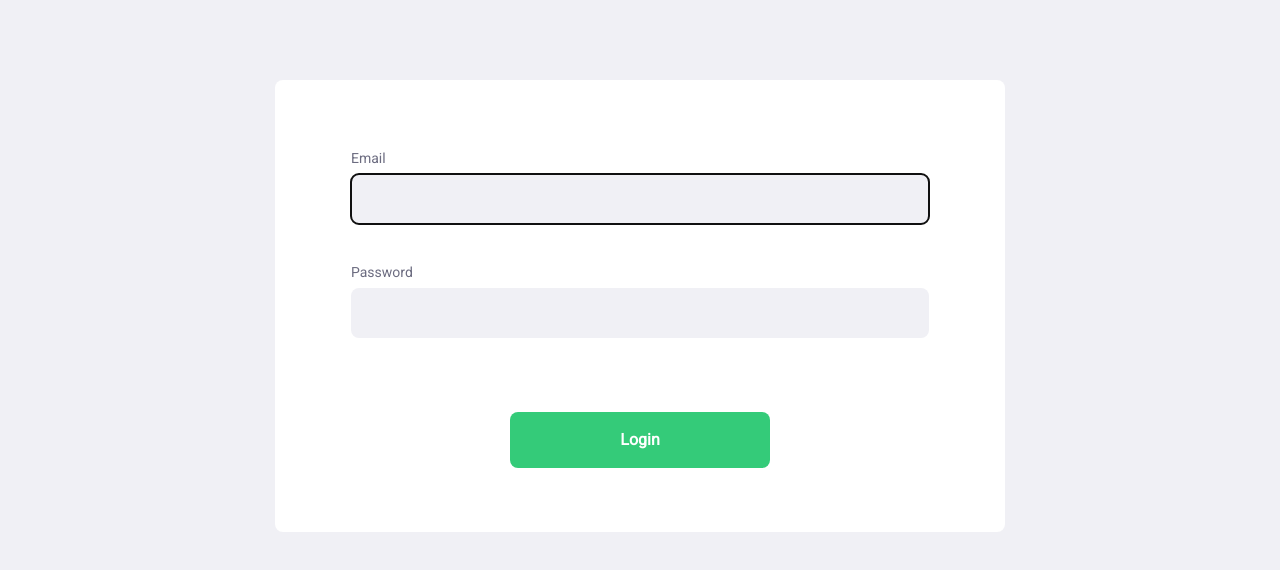
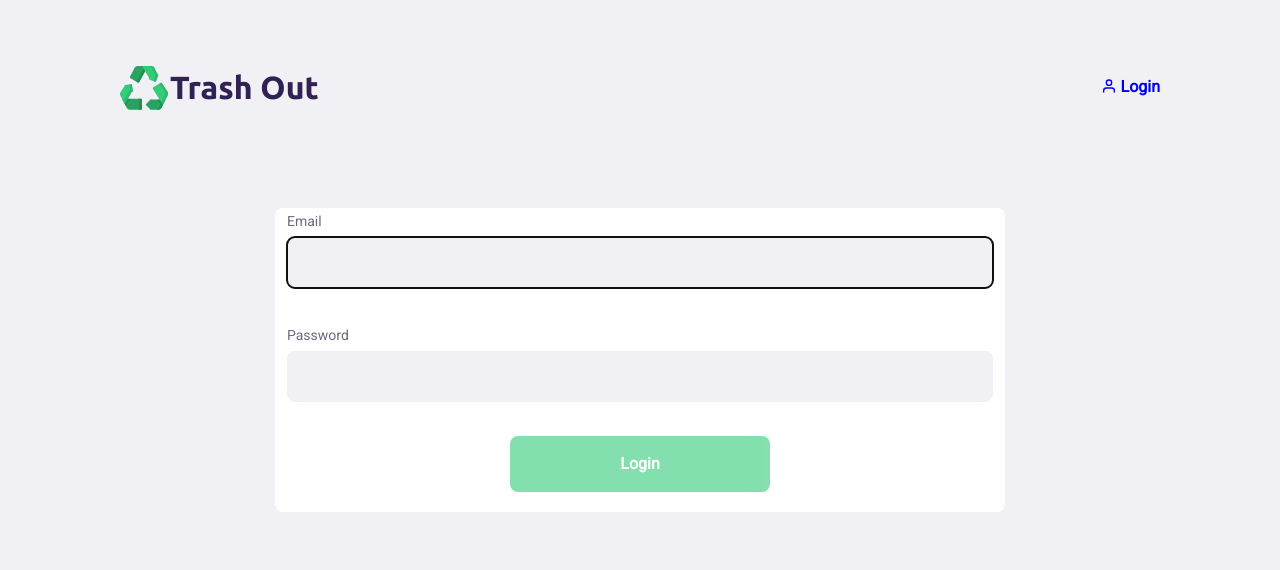
Before and after one commit to LEduard0/next-level-1, a React (Create React App) app in the folder web/: page /login in a window 1280 px wide. Shown: the top 570 px of the page. Built offline with nearby package versions, Linux system fonts and the light colour scheme.

Commit message:
css and header fixes

```diff
--- a/web/src/components/Header/index.tsx
+++ b/web/src/components/Header/index.tsx
@@ -8,10 +8,10 @@ const Header: React.FC = () => {
   return (
     <header className="header flex items-center justify-between w-100">
       <div className="header-logo flex items-center">
-        <Link className="flex" to="/">
+        <Link className="flex items-center no-underline" to="/">
           <img src={logo} alt="Coleta" />
+          <h1>Trash Out</h1>
         </Link>
-        <h1>Trash Out</h1>
       </div>
       <div className="header-login flex items-center">
         <Link className="flex no-underline" to="/login">
--- a/web/src/pages/CreatePoint/index.tsx
+++ b/web/src/pages/CreatePoint/index.tsx
@@ -183,6 +183,7 @@ const CreatePoint = () => {
                 type="email"
                 name="email"
                 id="email"
+                required={true}
               />
             </div>
             <div className="field">
@@ -192,6 +193,7 @@ const CreatePoint = () => {
                 type="text"
                 name="whatsapp"
                 id="whatsapp"
+                required={true}
               />
             </div>
           </div>
--- a/web/src/pages/Login/index.tsx
+++ b/web/src/pages/Login/index.tsx
@@ -1,4 +1,5 @@
 import React, { useState } from "react";
+import Header from "../../components/Header";
 import "./styles.css";
 
 const Login = () => {
@@ -15,6 +16,7 @@ const Login = () => {
 
   return (
     <div id="page-login">
+      <Header />
       <form onSubmit={handleSubmit}>
         <fieldset className="field-group">
           <div className="field">
--- a/web/src/pages/Login/styles.css
+++ b/web/src/pages/Login/styles.css
@@ -1,12 +1,23 @@
+#page-login {
+  width: 100%;
+  height: 100%;
+  max-width: 1100px;
+  margin: 0 auto;
+  padding: 0 30px;
+  display: flex;
+  flex-direction: column;
+  align-items: flex-start;
+}
+
 #page-login form {
-  margin: 80px auto;
-  padding: 64px;
+  margin: 80px auto 0;
   max-width: 730px;
   background: #fff;
   border-radius: 8px;
-
   display: flex;
   flex-direction: column;
+  width: 100%;
+  padding-bottom: 20px;
 }
 
 #page-login form h1 {
@@ -126,9 +137,12 @@
   font-size: 16px;
   border: 0;
   align-self: center;
-  margin-top: 40px;
   transition: background-color 0.2s;
   cursor: pointer;
+}
+
+#page-login form button:disabled {
+  opacity: 0.6;
 }
 
 #page-login form button:hover {
```
